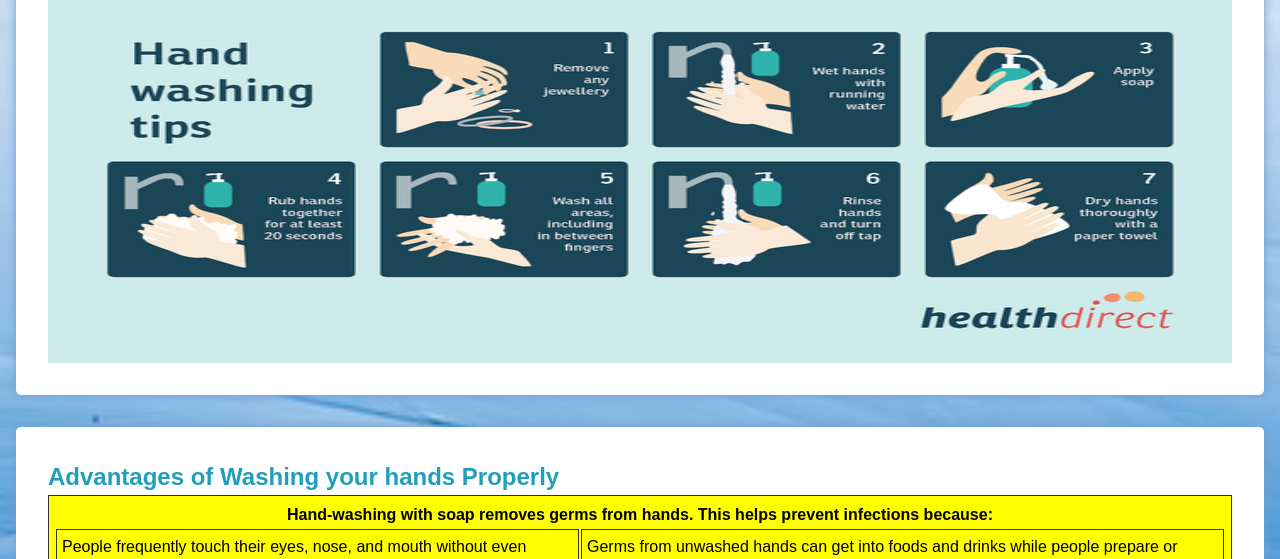
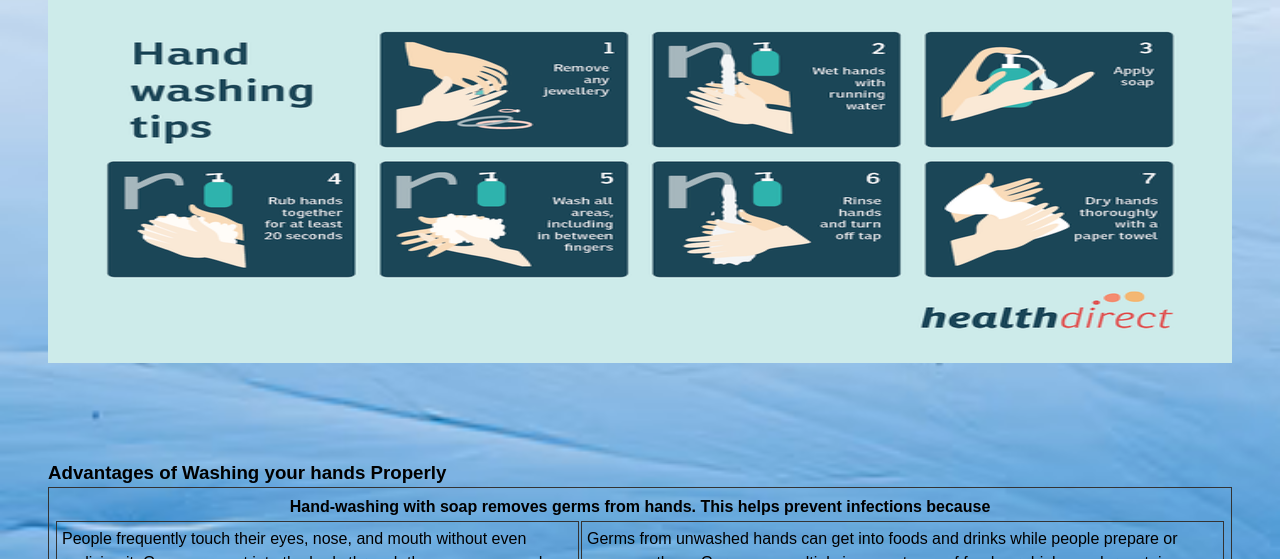
Before and after one commit to hassaneldika/hand-clean, a plain HTML site: page index.html in a window 1280 px wide. Shown: the part 241-800 px from the top of the page. Drawn offline with Linux system fonts and the light colour scheme.

Commit message:
change color

```diff
--- a/index.html
+++ b/index.html
@@ -18,13 +18,13 @@
         <img src="steps.png" alt="steps for washing your hands" />
       </section>
       <section id="description">
-        <h2>Advantages of Washing your hands Properly</h2>
+        <h3>Advantages of Washing your hands Properly</h3>
 		<table>
 		<thead>
 	<tr>
        <th colspan="2">
           Hand-washing with soap removes germs from hands. This helps prevent
-          infections because:
+          infections because
         </th>
 		</tr>
 		</thead>
--- a/style.css
+++ b/style.css
@@ -23,8 +23,6 @@ main {
 section {
     margin: 1rem 1rem;
     padding: 2rem;
-    background-color: #fff;
-    box-shadow: 0 0 10px #719ece;
     border-radius: 5px;
 }
 
@@ -43,6 +41,7 @@ section {
 
 #header h2 {
     padding-bottom: 1rem;
+    color: #219ebc;
 }
 
 #header img {
@@ -63,8 +62,8 @@ ul li {
     padding: 0.5rem;
 }
 
-h2 {
-    color: #219ebc;
+h3 {
+    color: #000;
 }
 
 footer {
@@ -80,7 +79,6 @@ img {
 
 table,td {
 border: 1px solid #333;
-background-color: yellow;
 padding:5px;
 
 }
```
